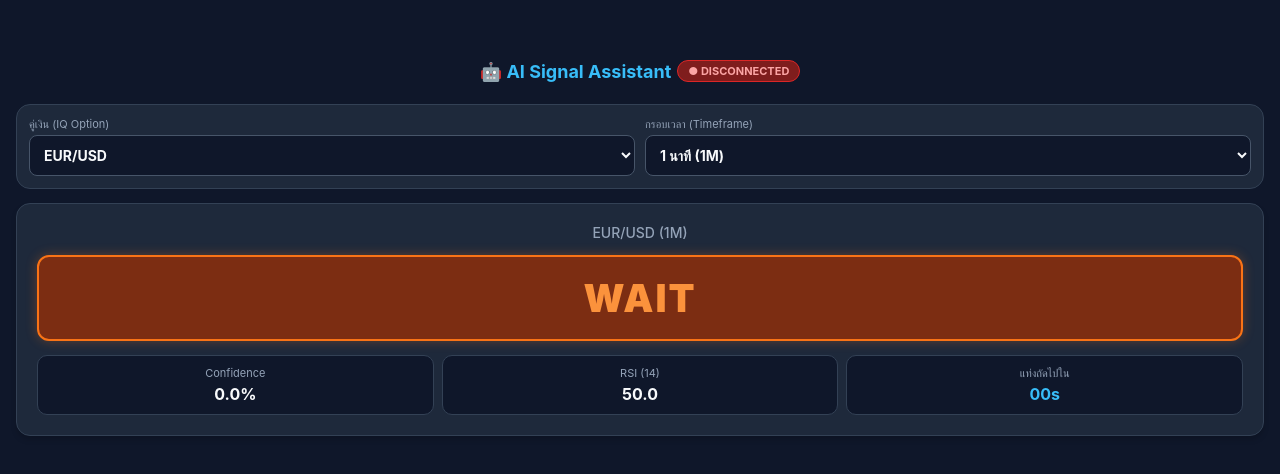
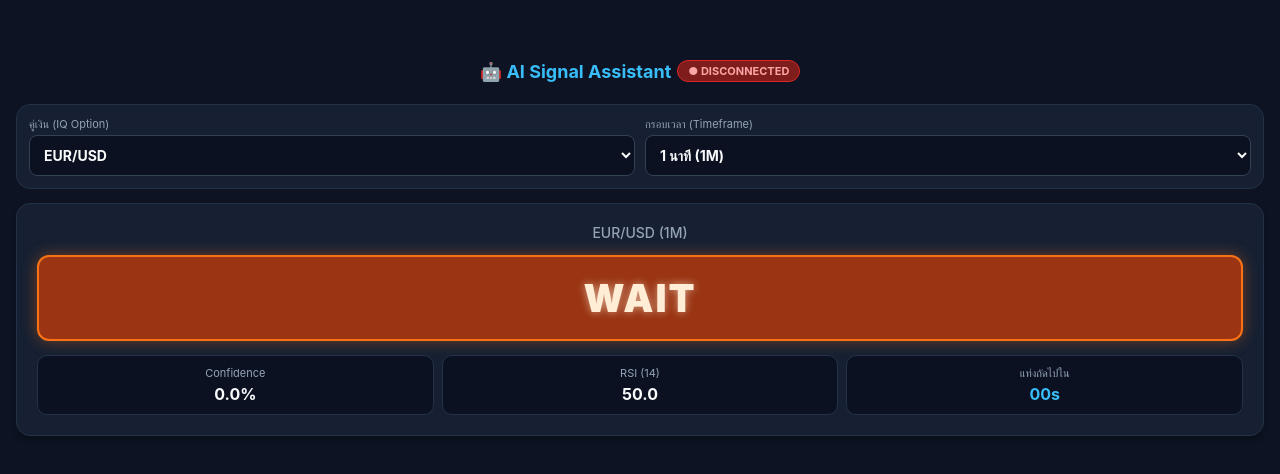
Before and after one commit to 0953922631n5566-ctrl/my-ai-signal-bot, a website: page public/index.html in a window 1280 px wide. Shown: the part 156-630 px from the top of the page. Drawn offline with Linux system fonts and the light colour scheme.

Commit message:
Update index.html

```diff
--- a/public/index.html
+++ b/public/index.html
@@ -7,7 +7,7 @@
   <script src="https://telegram.org/js/telegram-web-app.js"></script>
   <style>
     * { box-sizing: border-box; margin: 0; padding: 0; font-family: -apple-system, BlinkMacSystemFont, 'Segoe UI', Roboto, sans-serif; }
-    body { background-color: #0f172a; color: #f8fafc; padding: 16px; display: flex; flex-direction: column; gap: 14px; height: 100vh; justify-content: center; }
+    body { background-color: #0d1322; color: #f8fafc; padding: 16px; display: flex; flex-direction: column; gap: 14px; height: 100vh; justify-content: center; }
 
     .header { text-align: center; padding: 8px; font-weight: bold; font-size: 18px; color: #38bdf8; display: flex; align-items: center; justify-content: center; gap: 6px; }
 
@@ -23,24 +23,24 @@
     }
 
     /* Controls Section */
-    .controls-card { background: #1e293b; border-radius: 14px; padding: 12px; display: flex; gap: 10px; border: 1px solid #334155; }
+    .controls-card { background: #162032; border-radius: 14px; padding: 12px; display: flex; gap: 10px; border: 1px solid #233248; }
     .select-group { flex: 1; display: flex; flex-direction: column; gap: 4px; }
     .select-group label { font-size: 11px; color: #94a3b8; }
-    select { background: #0f172a; color: #f8fafc; border: 1px solid #475569; padding: 10px; border-radius: 8px; font-size: 14px; outline: none; font-weight: bold; }
+    select { background: #0b1120; color: #f8fafc; border: 1px solid #334155; padding: 10px; border-radius: 8px; font-size: 14px; outline: none; font-weight: bold; }
 
     /* Signal Card */
-    .signal-card { background: #1e293b; border-radius: 14px; padding: 20px; text-align: center; border: 1px solid #334155; display: flex; flex-direction: column; gap: 14px; box-shadow: 0 4px 6px -1px rgba(0, 0, 0, 0.2); }
+    .signal-card { background: #162032; border-radius: 14px; padding: 20px; text-align: center; border: 1px solid #233248; display: flex; flex-direction: column; gap: 14px; box-shadow: 0 4px 6px -1px rgba(0, 0, 0, 0.3); }
     .pair-title { font-size: 14px; color: #94a3b8; font-weight: 500; }
-    .signal-box { font-size: 38px; font-weight: 900; padding: 18px; border-radius: 12px; text-transform: uppercase; letter-spacing: 2px; transition: background-color 0.2s; }
+    .signal-box { font-size: 38px; font-weight: 900; padding: 18px; border-radius: 12px; text-transform: uppercase; letter-spacing: 2px; transition: all 0.3s ease; }
 
-    /* ไฟสแตนบายสีส้ม (WAIT) */
-    .WAIT { background: #7c2d12; color: #fb923c; border: 2px solid #f97316; box-shadow: 0 0 12px rgba(249, 115, 22, 0.3); }
-    .CALL { background: #065f46; color: #34d399; border: 2px solid #10b981; text-shadow: 0 0 10px rgba(16, 185, 129, 0.4); box-shadow: 0 0 15px rgba(16, 185, 129, 0.4); }
-    .PUT { background: #831843; color: #f43f5e; border: 2px solid #f43f5e; text-shadow: 0 0 10px rgba(244, 63, 94, 0.4); box-shadow: 0 0 15px rgba(244, 63, 94, 0.4); }
+    /* สแตนบายสีส้มอำพัน (Amber Gold) */
+    .WAIT { background: #9a3412; color: #ffedd5; border: 2px solid #f97316; box-shadow: 0 0 15px rgba(249, 115, 22, 0.4); text-shadow: 0 0 8px rgba(255, 237, 213, 0.6); }
+    .CALL { background: #065f46; color: #34d399; border: 2px solid #10b981; text-shadow: 0 0 10px rgba(16, 185, 129, 0.5); box-shadow: 0 0 20px rgba(16, 185, 129, 0.5); }
+    .PUT { background: #831843; color: #f43f5e; border: 2px solid #f43f5e; text-shadow: 0 0 10px rgba(244, 63, 94, 0.5); box-shadow: 0 0 20px rgba(244, 63, 94, 0.5); }
 
     /* Indicators Grid */
     .stats-grid { display: grid; grid-template-columns: repeat(3, 1fr); gap: 8px; }
-    .stat-box { background: #0f172a; border-radius: 10px; padding: 10px; text-align: center; border: 1px solid #334155; }
+    .stat-box { background: #0b1120; border-radius: 10px; padding: 10px; text-align: center; border: 1px solid #233248; }
     .stat-label { font-size: 11px; color: #94a3b8; }
     .stat-value { font-size: 16px; font-weight: bold; margin-top: 4px; }
   </style>
@@ -97,7 +97,6 @@
       Telegram.WebApp.expand();
     }
 
-    // สร้างระบบเสียงสังเคราะห์ (Web Audio API)
     const audioCtx = new (window.AudioContext || window.webkitAudioContext)();
 
     function playBeep(freq = 600, duration = 0.15) {
@@ -142,13 +141,12 @@
         if (data.type === 'market_update') {
           const timeLeft = data.timeLeft;
 
-          // ส่งเสียงเตือนตอน 3 วินาที และ 2 วินาทีสุดท้าย
           if (timeLeft === 3 && !playedSound3) {
-            playBeep(500, 0.1); // เสียงเตรียมตัว ครั้งที่ 1
+            playBeep(500, 0.1);
             playedSound3 = true;
           }
           if (timeLeft === 2 && !playedSound2) {
-            playBeep(800, 0.15); // เสียงเตรียมตัว ครั้งที่ 2
+            playBeep(800, 0.15);
             playedSound2 = true;
           }
           if (timeLeft > 3) {
@@ -181,7 +179,6 @@
       }
     }
 
-    // เช็คสถานะอินเทอร์เน็ตของเครื่องมือถือ
     window.addEventListener('online', () => setNetStatus(true));
     window.addEventListener('offline', () => setNetStatus(false));
 
```
